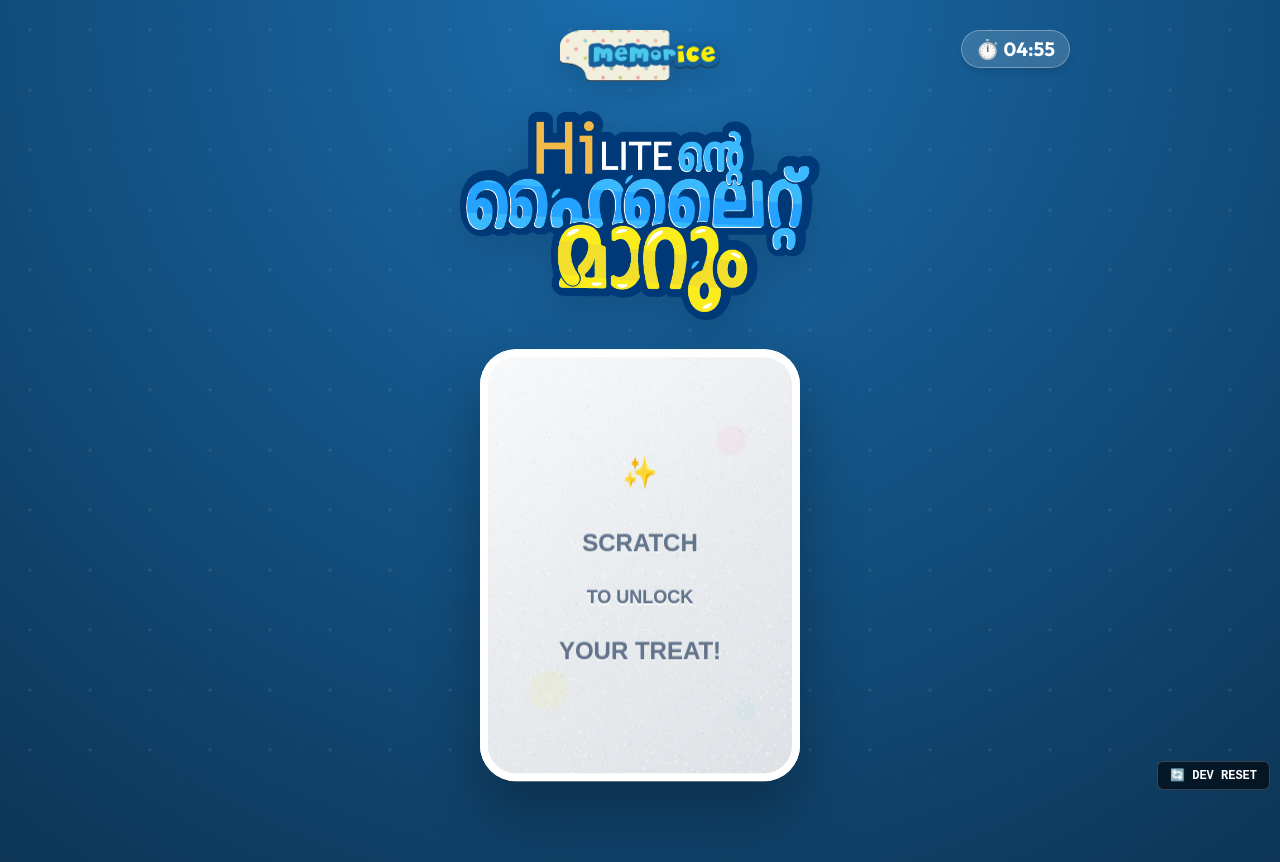
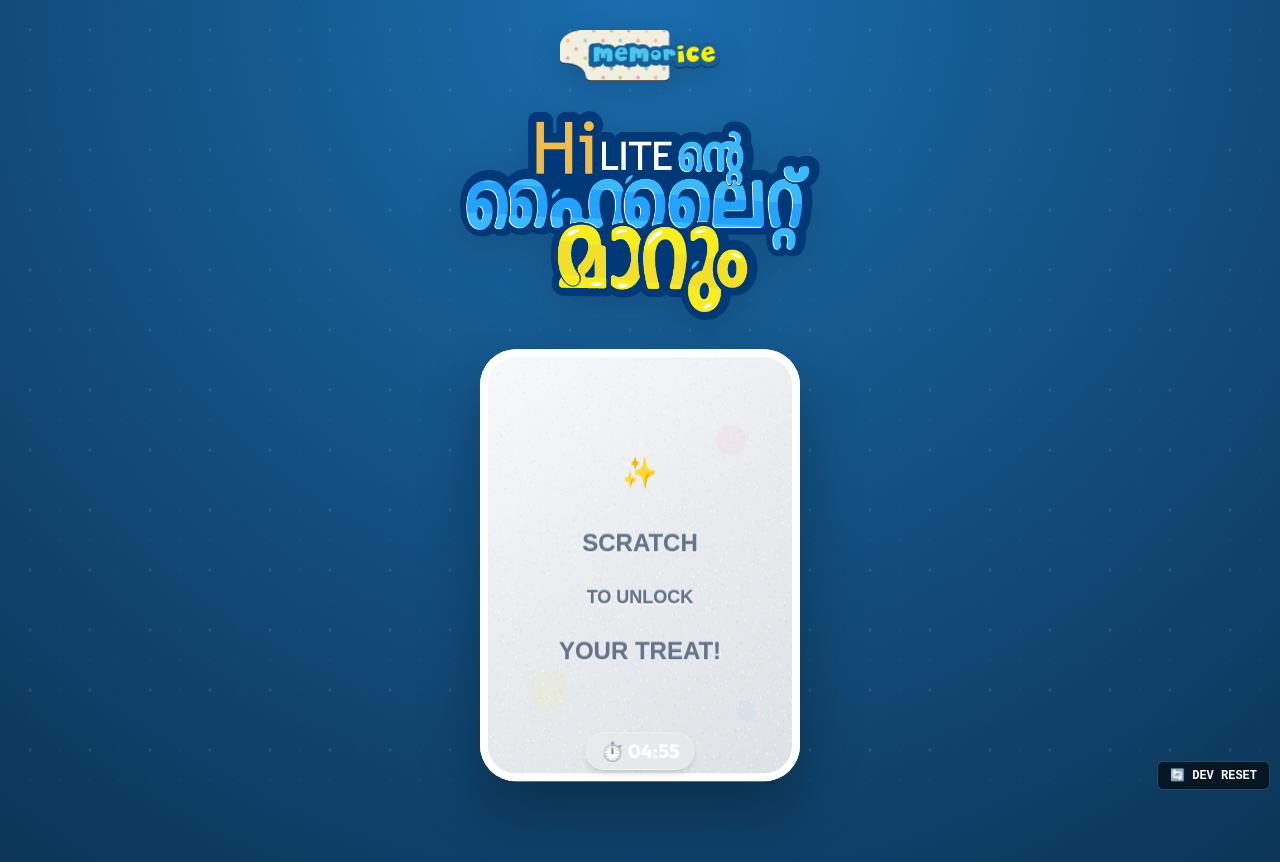
Before and after one commit to appsabhi/memorice_offer_ScratchCard, a React (Vite) app: page / in a window 1280 px wide. Built offline with nearby package versions, Linux system fonts and the light colour scheme.

Commit message:
offers content changed

```diff
--- a/src/App.jsx
+++ b/src/App.jsx
@@ -14,12 +14,12 @@ const campaignConfig = {
   campaignTitle: "SCRATCH & WIN!",
   campaignSubtitle: "Scratch the popsicle and reveal your surprise!",
   offers: [
-    "FREE CANDY",
-    "FREE ₹20 WORTH ICE CREAM",
-    "FREE ₹30 WORTH ICE CREAM",
-    "FREE ₹40 WORTH ICE CREAM",
-    "FREE ₹100 WORTH ICE CREAM",
-    "FREE ₹500 WORTH ICE CREAM"
+    "YOU GOT A FREE ICE CANDY",
+    "FREE ICE for ₹20 ",
+    "FREE ICE for ₹30 ",
+    "FREE ICE for ₹40 ",
+    "FREE ICE for ₹100 ",
+    "FREE ICE for ₹500 "
   ]
 };
 
@@ -60,6 +60,53 @@ const formatTime = (ms) => {
   return `${minutes.toString().padStart(2, '0')}:${seconds.toString().padStart(2, '0')}`;
 };
 
+// Popper effect when scratched (Premium Celebration)
+const Popper = React.memo(() => {
+  return (
+    <div className="popper-container">
+      {[...Array(60)].map((_, i) => {
+        const side = Math.random() > 0.5 ? 'left' : 'right';
+        const shape = Math.random() > 0.7 ? 'star' : (Math.random() > 0.3 ? 'circle' : 'square');
+        const style = {
+          left: side === 'left' ? '-5vw' : '105vw',
+          bottom: '15vh',
+          animation: `pop${side === 'left' ? 'Right' : 'Left'} 1.8s cubic-bezier(0.25, 1, 0.5, 1) forwards`,
+          backgroundColor: ['#165F99', '#4CC7EC', '#FFE600', '#FF6B9E', '#FFFFFF'][Math.floor(Math.random() * 5)],
+          '--tx': `${(Math.random() * 60 + 20) * (side === 'left' ? 1 : -1)}vw`,
+          '--ty': `-${Math.random() * 90 + 10}vh`,
+          animationDelay: `${Math.random() * 0.15}s`,
+          transform: `scale(${0.5 + Math.random()})`
+        };
+        return <div key={i} className={`popper-piece ${shape}`} style={style} />;
+      })}
+    </div>
+  );
+});
+
+// Fun animated popsicles for the background
+const FallingPopsicles = React.memo(() => {
+  return (
+    <div className="sprinkles-container">
+      {[...Array(15)].map((_, i) => {
+        const style = {
+          left: `${Math.random() * 100}vw`,
+          animationDuration: `${12 + Math.random() * 18}s`,
+          animationDelay: `-${Math.random() * 15}s`,
+          transform: `rotate(${Math.random() * 60 - 30}deg) scale(${0.5 + Math.random() * 1})`
+        };
+        const color = ['#FFB6C1', '#4CC7EC', '#FFE600', '#FF9999'][Math.floor(Math.random() * 4)];
+
+        return (
+          <div key={i} className="falling-popsicle" style={style}>
+            <div className="popsicle-top" style={{ backgroundColor: color }}></div>
+            <div className="popsicle-bottom"></div>
+          </div>
+        );
+      })}
+    </div>
+  );
+});
+
 function App() {
   const [session, setSession] = useState(getInitialSession);
   const [timeLeft, setTimeLeft] = useState(0);
@@ -98,52 +145,7 @@ function App() {
     }
   }, [session.sessionExpiresAt, session.status]);
 
-  // Popper effect when scratched (Premium Celebration)
-  const Popper = () => {
-    return (
-      <div className="popper-container">
-        {[...Array(60)].map((_, i) => {
-          const side = Math.random() > 0.5 ? 'left' : 'right';
-          const shape = Math.random() > 0.7 ? 'star' : (Math.random() > 0.3 ? 'circle' : 'square');
-          const style = {
-            left: side === 'left' ? '-5vw' : '105vw',
-            bottom: '15vh',
-            animation: `pop${side === 'left' ? 'Right' : 'Left'} 1.8s cubic-bezier(0.25, 1, 0.5, 1) forwards`,
-            backgroundColor: ['#165F99', '#4CC7EC', '#FFE600', '#FF6B9E', '#FFFFFF'][Math.floor(Math.random() * 5)],
-            '--tx': `${(Math.random() * 60 + 20) * (side === 'left' ? 1 : -1)}vw`,
-            '--ty': `-${Math.random() * 90 + 10}vh`,
-            animationDelay: `${Math.random() * 0.15}s`,
-            transform: `scale(${0.5 + Math.random()})`
-          };
-          return <div key={i} className={`popper-piece ${shape}`} style={style} />;
-        })}
-      </div>
-    );
-  };
-
-  // Fun animated popsicles for the background
-  const FallingPopsicles = () => {
-    return (
-      <div className="sprinkles-container">
-        {[...Array(15)].map((_, i) => {
-          const style = {
-            left: `${Math.random() * 100}vw`,
-            animationDuration: `${12 + Math.random() * 18}s`,
-            animationDelay: `-${Math.random() * 15}s`,
-            transform: `rotate(${Math.random() * 60 - 30}deg) scale(${0.5 + Math.random() * 1})`
-          };
-          const color = ['#FFB6C1', '#4CC7EC', '#FFE600', '#FF9999'][Math.floor(Math.random() * 4)];
-
-          return (
-            <div key={i} className="falling-popsicle" style={style}>
-              <div className="popsicle-top" style={{ backgroundColor: color }}></div>
-              <div className="popsicle-bottom"></div>
-            </div>
-          );
-        })}
-      </div>
-    );
-  };
+  // (Popper and FallingPopsicles moved outside App)
 
   return (
     <>
@@ -157,12 +159,12 @@ function App() {
         {/* Timer UI - Only show during active sessions or winning offer/claim form */}
         {['ACTIVE_SESSION', 'WINNING_OFFER', 'CLAIM_FORM'].includes(session.status) && (
           <div className="timer-ui" style={{
-            position: 'absolute', top: '30px', right: '20px',
+            position: 'fixed', bottom: '30px', left: '50%', transform: 'translateX(-50%)',
             background: 'rgba(255,255,255,0.15)', padding: '6px 14px',
             borderRadius: '20px', backdropFilter: 'blur(10px)',
             fontSize: '1.2rem', fontWeight: 'bold', border: '1px solid rgba(255,255,255,0.3)',
             boxShadow: '0 4px 6px rgba(0,0,0,0.1)', color: timeLeft < 60000 ? '#FF6B9E' : '#FFFFFF',
-            transition: 'color 0.3s ease'
+            transition: 'color 0.3s ease', zIndex: 1000
           }}>
             ⏱️ {formatTime(timeLeft)}
           </div>
```
